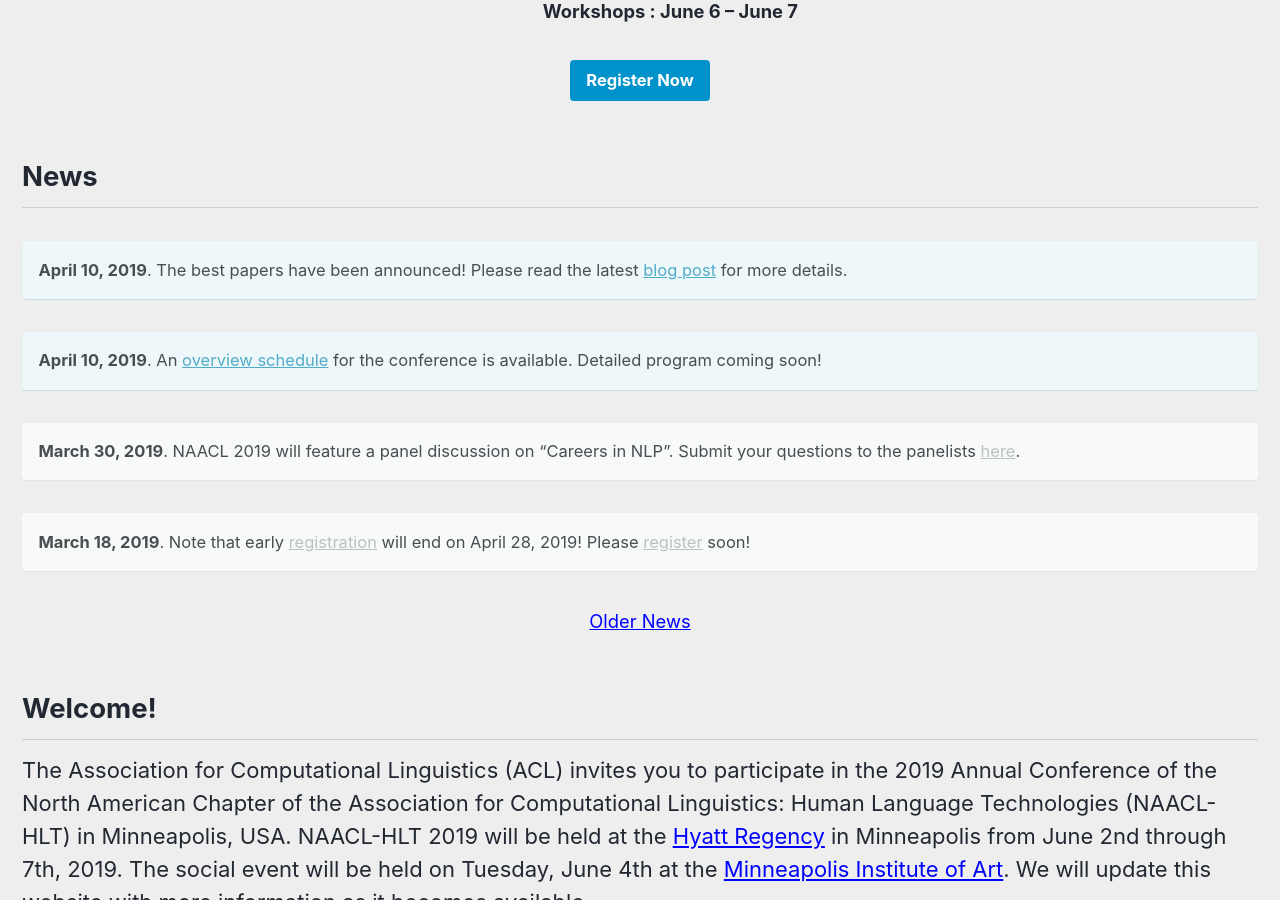
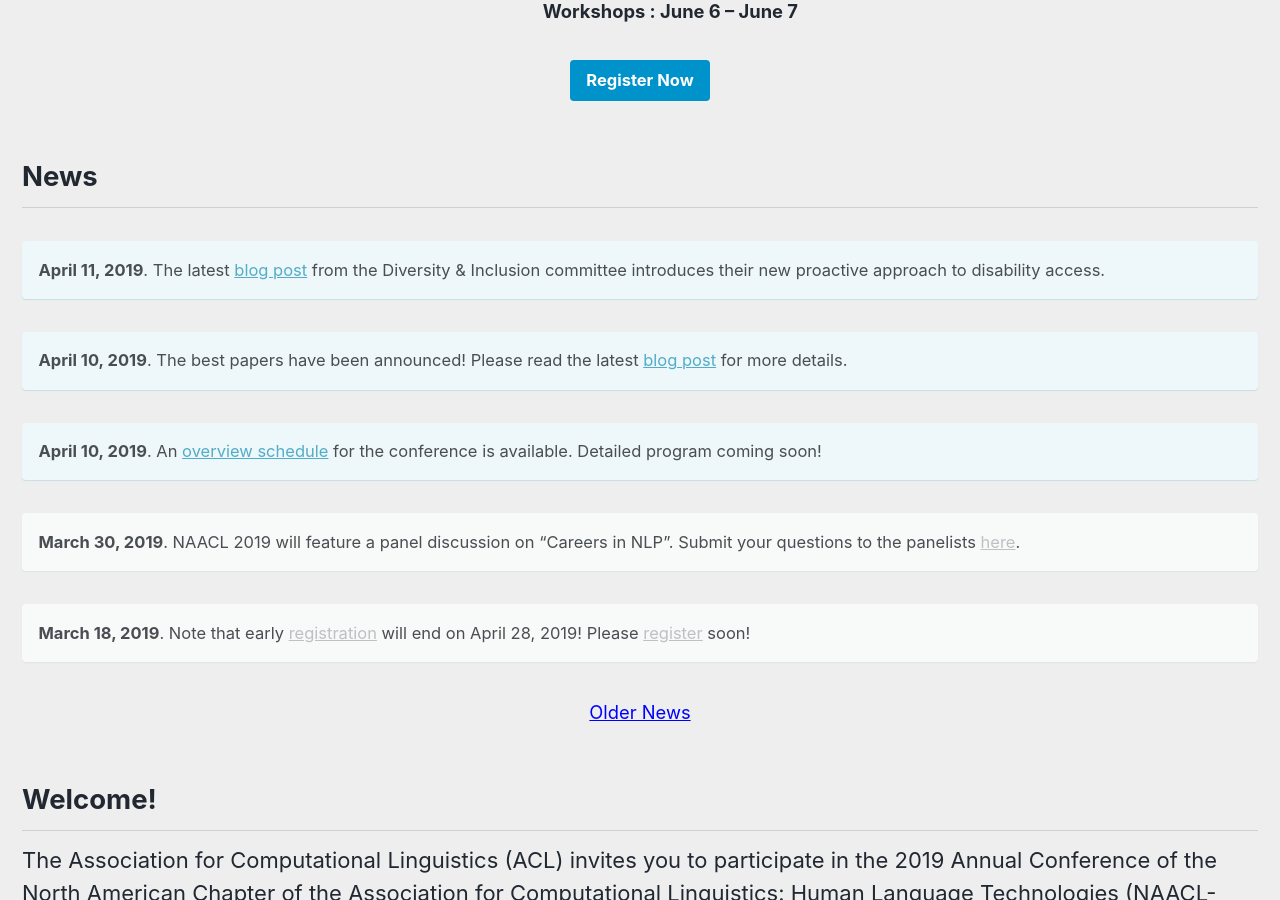
Before and after one commit to naacl-org/naacl-2021-website, a Jekyll site: the page built from _pages/home.md, in a window 1280 px wide and 900 px high, scrolled down 616 px. Built offline with Jekyll 4.4.1, drawn with Linux system fonts in a browser that asks for light colours; nearby versions of some CDN libraries.

Commit message:
Add news item for blog post.

```diff
--- a/_pages/home.md
+++ b/_pages/home.md
@@ -18,9 +18,11 @@
 
 <h2>News</h2>
 
+**April 11, 2019**. The latest [blog post](/blog/disability-access/) from the Diversity & Inclusion committee introduces their new proactive approach to disability access.
+{: .notice--info}
+
 **April 10, 2019**. The best papers have been announced! Please read the latest [blog post](/blog/best-papers/) for more details.
 {: .notice--info}
-
 
 **April 10, 2019**. An [overview schedule](/program/schedule/) for the conference is available. Detailed program coming soon!
 {: .notice--info}
```
